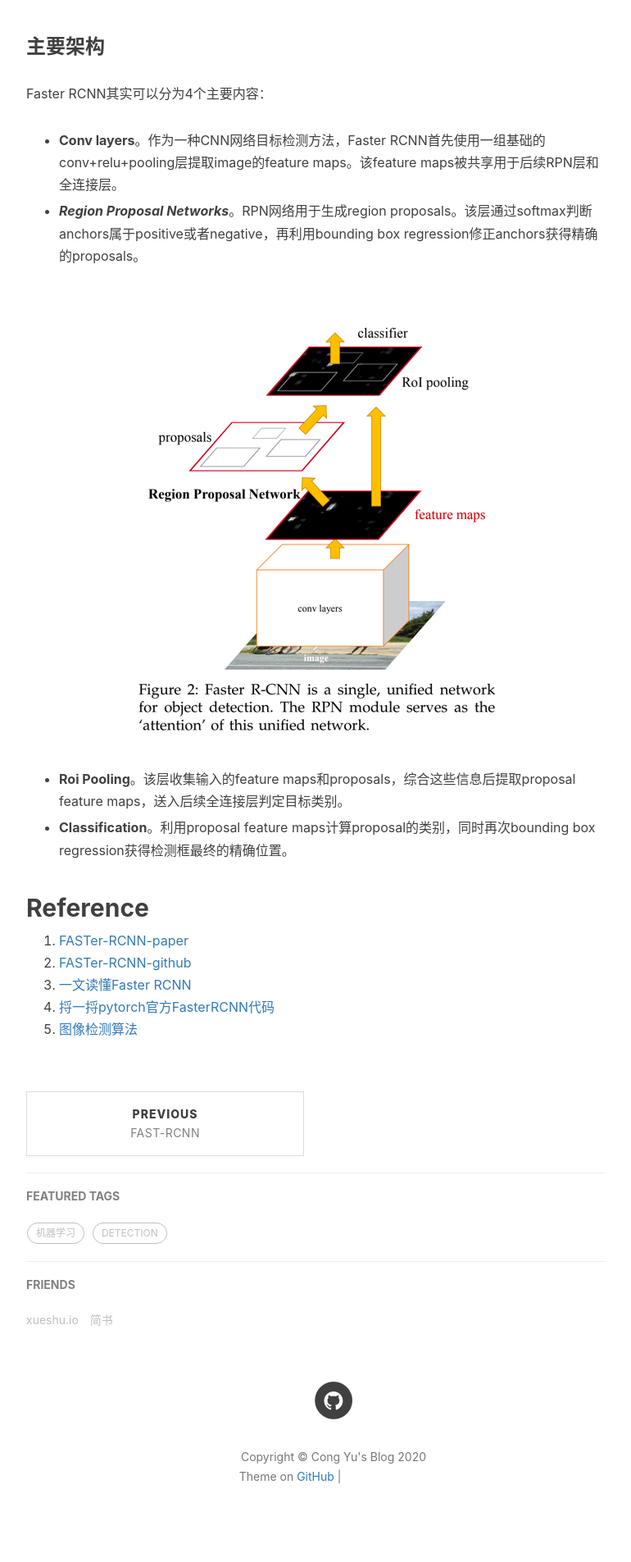
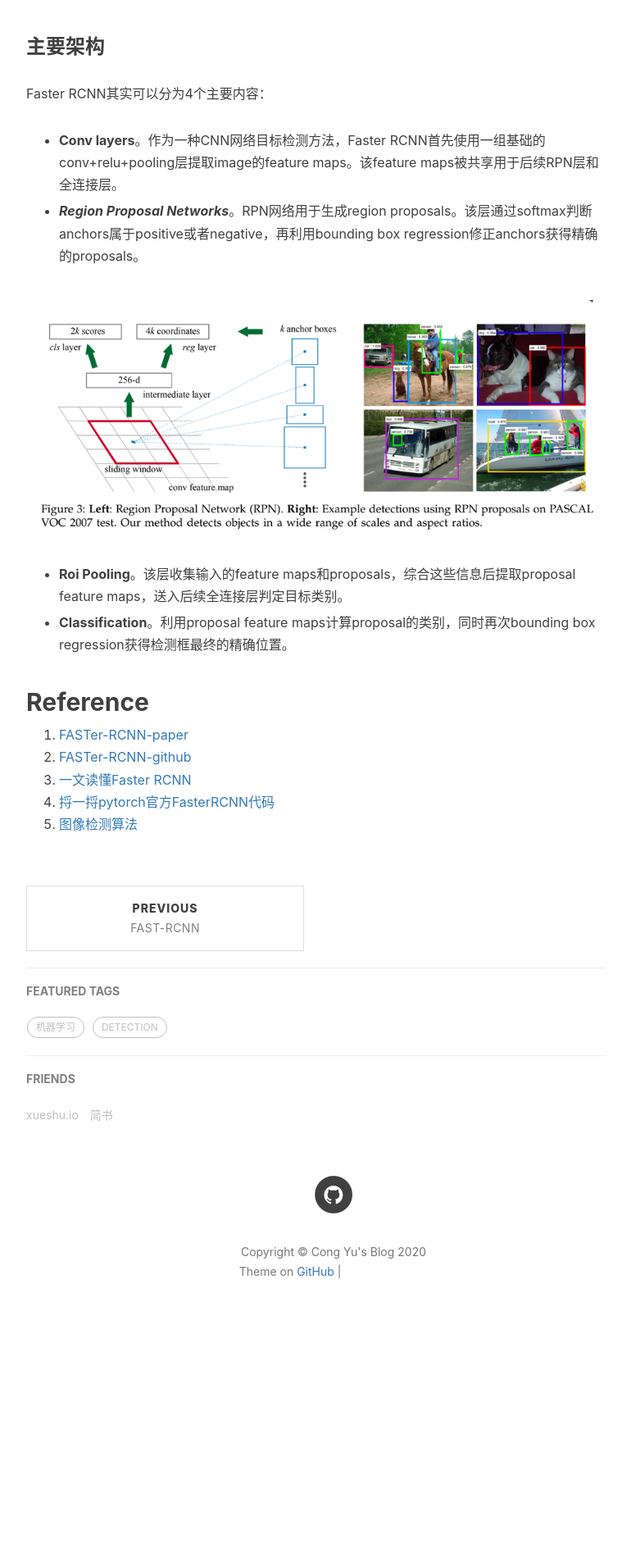
Before and after one commit to YC-wind/YC-wind.github.io, a Jekyll site: the page built from _posts/2020-12-19-CV-FASTer-RCNN.md, in a window 1280 px wide. Shown: the part 1301-3206 px from the top of the page at 82% size, without its empty margins (233-1003 px from the left). Built offline with Jekyll 4.4.1, drawn with Linux system fonts in a browser that asks for light colours; nearby versions of some CDN libraries; comment, search, counter and statistics services are not loaded; after the commit the page ends 2956 px from its top, so only the background shows below that; grey boxes are pictures that could not be loaded.

Commit message:
FASTer-RCNN

```diff
--- a/_posts/2020-12-19-CV-FASTer-RCNN.md
+++ b/_posts/2020-12-19-CV-FASTer-RCNN.md
@@ -24,7 +24,7 @@ Faster RCNN其实可以分为4个主要内容：
 
 - _**Region Proposal Networks**_。RPN网络用于生成region proposals。该层通过softmax判断anchors属于positive或者negative，再利用bounding box regression修正anchors获得精确的proposals。
 
-![img.png]({{ site.baseurl }}/post_images/FASTer-RCNN/FASTer-RCNN-img0.png)
+![img.png]({{ site.baseurl }}/post_images/FASTer-RCNN/FASTer-RCNN-img1.png)
 
 - **Roi Pooling**。该层收集输入的feature maps和proposals，综合这些信息后提取proposal feature maps，送入后续全连接层判定目标类别。
 
```
